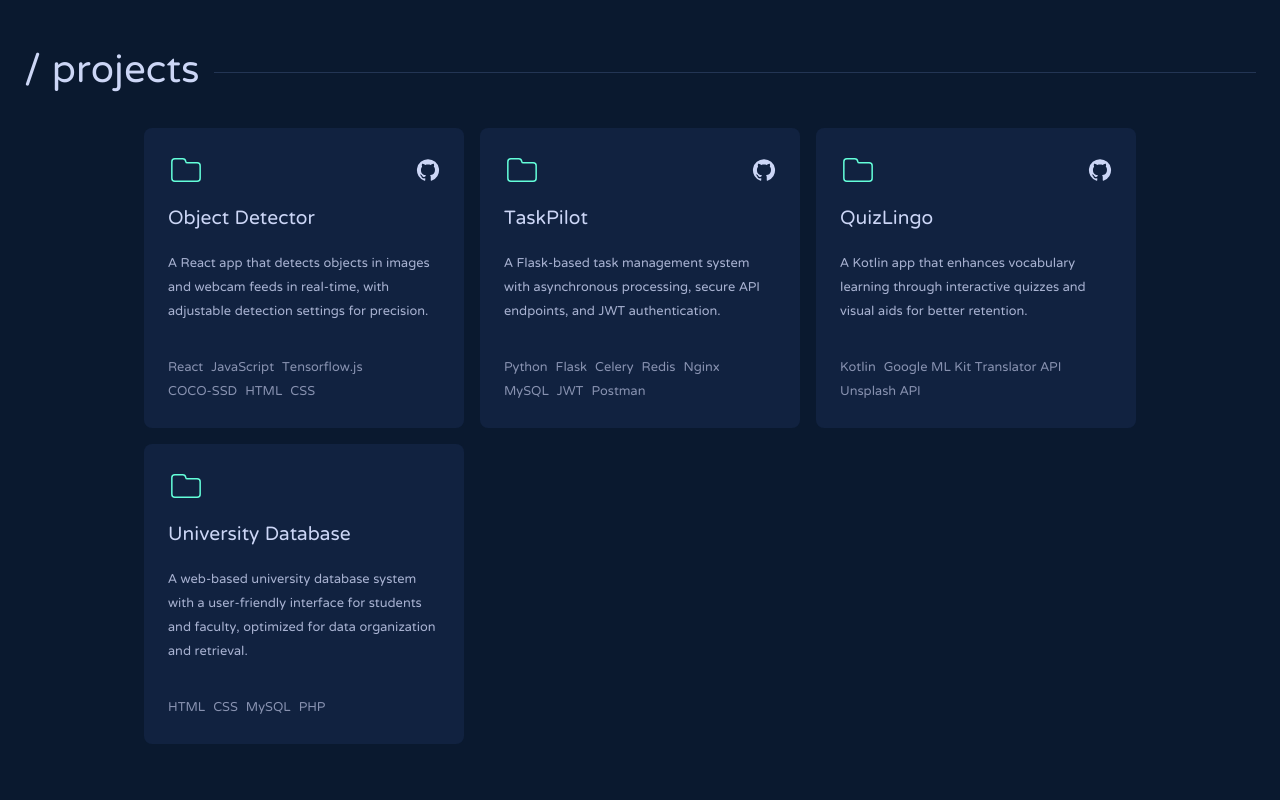
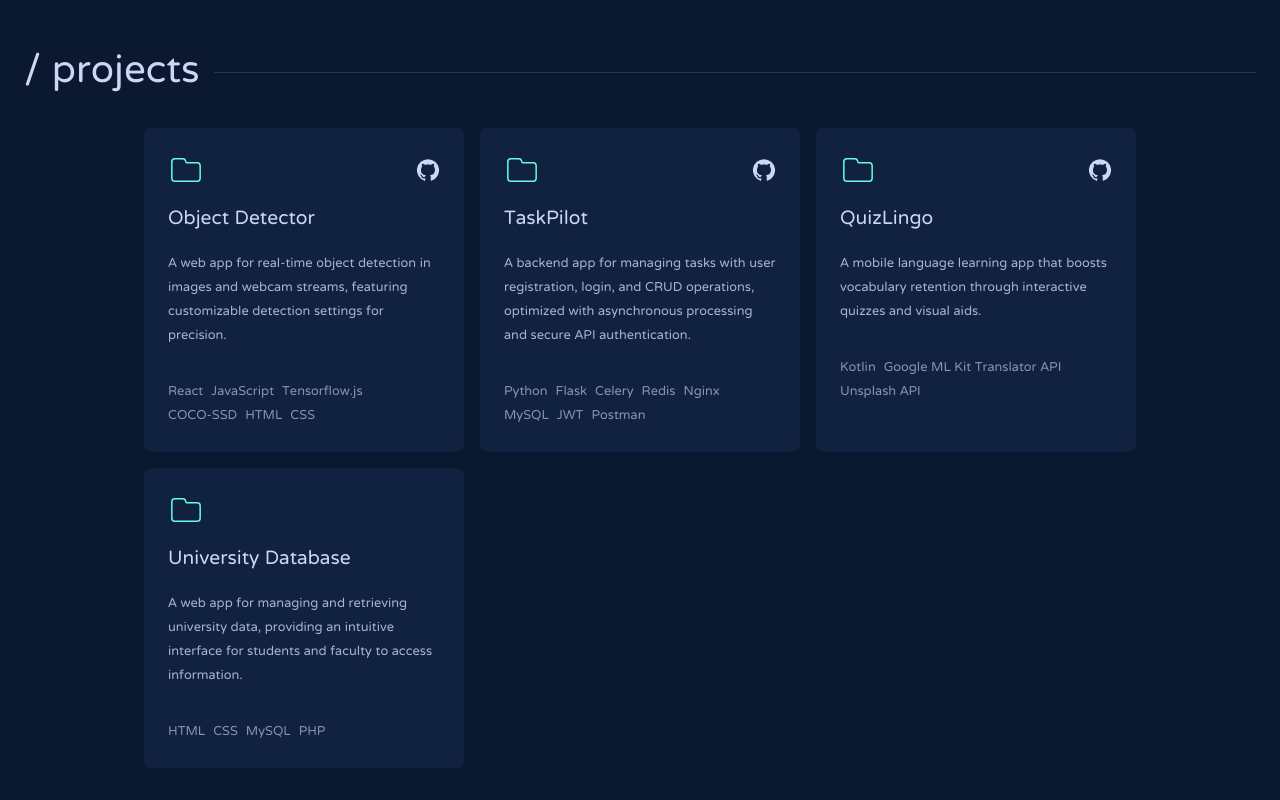
Before and after one commit to alexislayvu/portfolio, a Next.js app: page / in a window 1280 px wide. Shown: the part 1612-2412 px from the top of the page. Before the commit the page ends 2388 px from the top, so only its background shows below. Built offline with nearby package versions, Linux system fonts and the light colour scheme.

Commit message:
updated project descriptions

```diff
--- a/components/Projects.jsx
+++ b/components/Projects.jsx
@@ -7,7 +7,7 @@ const Projects = () => {
     {
       title: 'Object Detector',
       description:
-        'A React app that detects objects in images and webcam feeds in real-time, with adjustable detection settings for precision.',
+        'A web app for real-time object detection in images and webcam streams, featuring customizable detection settings for precision.',
       techStack: ['React', 'JavaScript', 'Tensorflow.js', 'COCO-SSD', 'HTML', 'CSS'],
       githubLink: 'https://github.com/alexislayvu/ObjectDetector',
       projectLink: null,
@@ -15,7 +15,7 @@ const Projects = () => {
     {
       title: 'TaskPilot',
       description:
-        'A Flask-based task management system with asynchronous processing, secure API endpoints, and JWT authentication.',
+        'A backend app for managing tasks with user registration, login, and CRUD operations, optimized with asynchronous processing and secure API authentication.',
       techStack: ['Python', 'Flask', 'Celery', 'Redis', 'Nginx', 'MySQL', 'JWT', 'Postman'],
       githubLink: 'https://github.com/alexislayvu/backend-todo-app',
       projectLink: null,
@@ -23,7 +23,7 @@ const Projects = () => {
     {
       title: 'QuizLingo',
       description:
-        'A Kotlin app that enhances vocabulary learning through interactive quizzes and visual aids for better retention.',
+        'A mobile language learning app that boosts vocabulary retention through interactive quizzes and visual aids.',
       techStack: ['Kotlin', 'Google ML Kit Translator API', 'Unsplash API'],
       githubLink: 'https://github.com/alexislayvu/quizlingo',
       projectLink: null,
@@ -31,7 +31,7 @@ const Projects = () => {
     {
       title: 'University Database',
       description:
-        'A web-based university database system with a user-friendly interface for students and faculty, optimized for data organization and retrieval.',
+        'A web app for managing and retrieving university data, providing an intuitive interface for students and faculty to access information.',
       techStack: ['HTML', 'CSS', 'MySQL', 'PHP'],
       githubLink: null,
       projectLink: null,
```
